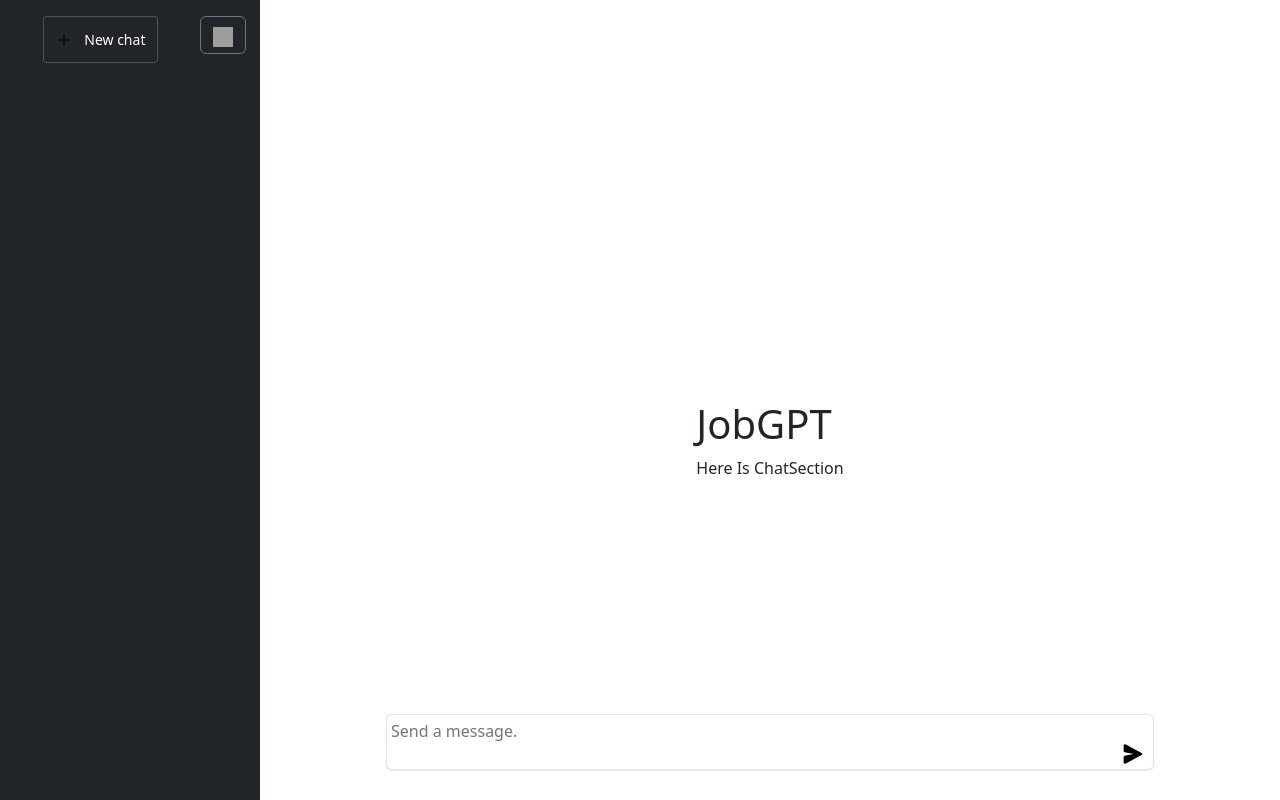
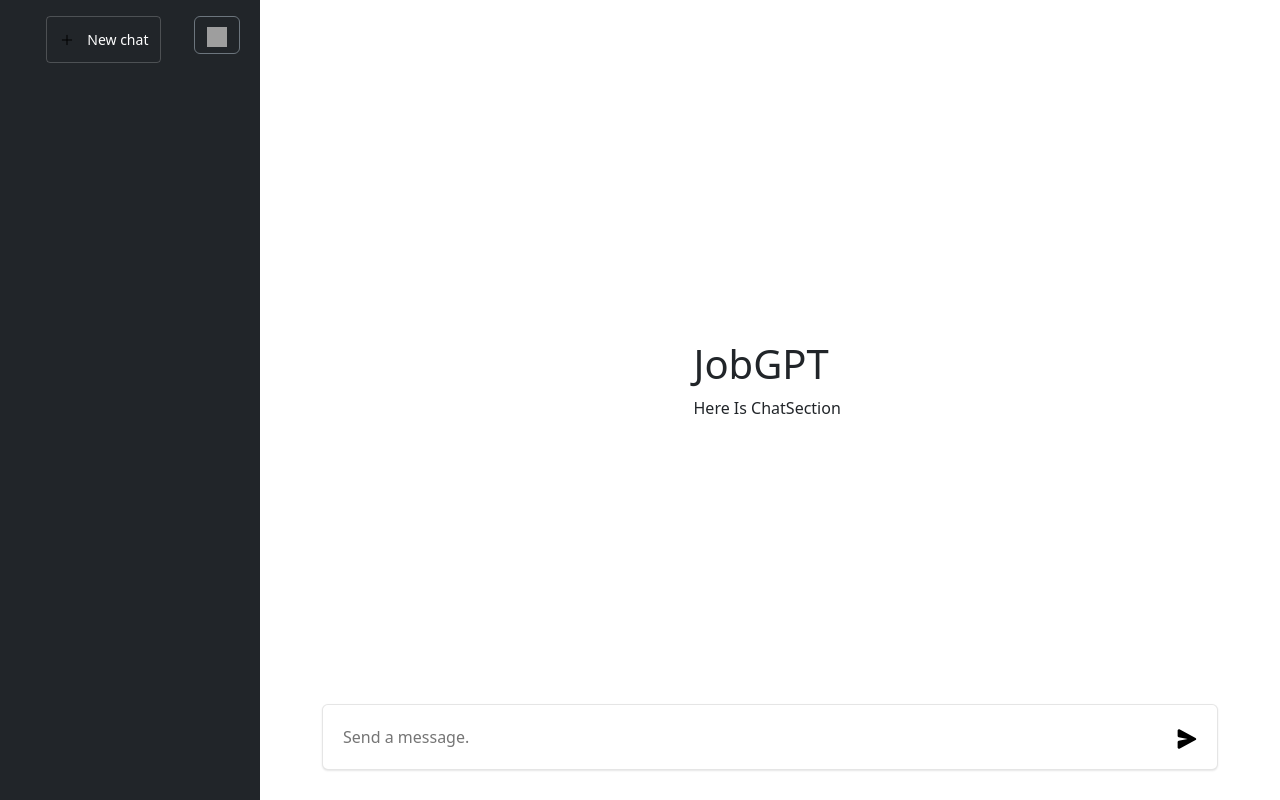
Before and after one commit to JobGPT/JobGPT, a React (Vite) app in the folder JPT_PJT/src/FrontEnd/kanghaeven/: page / in a window 1280 px wide. Built offline with nearby package versions, Linux system fonts and the light colour scheme; grey boxes are pictures that could not be loaded.

Commit message:
update : css 채팅창

```diff
--- a/JPT_PJT/src/FrontEnd/kanghaeven/src/components/ChatList.jsx
+++ b/JPT_PJT/src/FrontEnd/kanghaeven/src/components/ChatList.jsx
@@ -22,7 +22,7 @@ function ChatList({ handleCloseOffcanvas }) {
 
   return (
     <div className="bg-dark" style={{ height: '100%' }}>
-      <Offcanvas.Header className="mx-2 mb-2" style={{ flexDirection: 'column' }}>
+      <Offcanvas.Header style={{ flexDirection: 'column' }}>
         <Row>
           <Col xs={9}>
             <NewChatBtn />
--- a/JPT_PJT/src/FrontEnd/kanghaeven/src/components/ChatSection.css
+++ b/JPT_PJT/src/FrontEnd/kanghaeven/src/components/ChatSection.css
@@ -2,23 +2,27 @@
   display: flex;
   justify-content: center;
   position: relative;
+  height: 100%;
+  width: 100%;
+}
+
+
+.messagemap {
+  height: 100%;
+  width: 90%;
 }
 
 .first {
   position: absolute;
-  top: 50%;
+  top: 42.5%;
+  left: 42.5%;
 }
-
-.messagemap {
-  width: 100%;
-}
-
 
 
 #chatinsection {
   position: fixed;
   bottom: 30px;
-  width: 60vw;
+  width: 70vw;
   border-top: 1px solid;
   border-color: rgba(255, 255, 255, 0.2);
 }
@@ -35,7 +39,6 @@
 
 .chatsection {
   display: flex;
-  flex-direction: column;
   width: 100%;
   padding-top: 10px;
   flex-grow: 1;
@@ -53,7 +56,7 @@
   width: 100%;
   border: 0;
   background-color: transparent;
-  padding: 0;
+  padding: 1rem;
   padding-right: 2.5rem;
   outline: none;
   box-shadow: none;
@@ -65,11 +68,12 @@
 
 button {
   display: flex;
-  align-items: center;
+  align-items: end;
   justify-content: end;
   background-color: transparent;
   border: none;
   outline: none;
+  padding: 1rem;
 }
 
 button img {
--- a/JPT_PJT/src/FrontEnd/kanghaeven/src/components/MyChat.jsx
+++ b/JPT_PJT/src/FrontEnd/kanghaeven/src/components/MyChat.jsx
@@ -2,14 +2,14 @@ import profileimg from '../assets/profile.svg';
 
 export default function MyChat({ message }) {
   return (
-    <div id="container">
+    <div id="container" >
       <div id="chat_container">
-        <div id="profile">
-          <img src={profileimg} alt="" />
-        </div>
-        <div id="current_chat">{message}</div>
+          <div id="current_chat">
+            <img src={profileimg} alt="" className='profileimg' style={{backgroundColor: 'grey', height: '26px', margin: '1.5rem'}}/>
+            <span>{message}</span>
+          </div>
       </div>
-      <hr />
+      <hr style={{margin: '0px'}}/>
     </div>
   );
 }
--- a/JPT_PJT/src/FrontEnd/kanghaeven/src/components/NewChat.jsx
+++ b/JPT_PJT/src/FrontEnd/kanghaeven/src/components/NewChat.jsx
@@ -52,7 +52,7 @@ export default function NewChat({ title, index }) {
     <div className="relative">
       <a
         className={
-          'flex py-3 px-3 items-center gap-3 relative rounded-md cursor-pointer break-all )} pr-14 )} bg-gray-800 hover:bg-gray-800 group' +
+          'flex items-center gap-3 relative rounded-md cursor-pointer break-all )} pr-14 )} bg-gray-800 hover:bg-gray-800 group' +
           (is_active ? ' active' : '')
         }
         onClick={(event) => {
--- a/JPT_PJT/src/FrontEnd/kanghaeven/src/components/NewChatBtn.jsx
+++ b/JPT_PJT/src/FrontEnd/kanghaeven/src/components/NewChatBtn.jsx
@@ -15,10 +15,10 @@ function NewChatBtn() {
   const [text, setText] = useState('');
 
   return (
-    <div className="NewChatBtn w-100 me-4">
+    <div className="NewChatBtn w-100">
       <Container>
         <Row>
-          <a
+          <div
             className="newchat"
             onClick={() => {
               setOpen(true);
@@ -26,7 +26,7 @@ function NewChatBtn() {
           >
             <img src={plus} />
             New chat
-          </a>
+          </div>
           {open && (
             <div className="Modal">
               <div className="modalContent">
```
Also changed, not shown: JPT_PJT/src/FrontEnd/kanghaeven/src/components/MyChat.css (+0 -14 lines).
